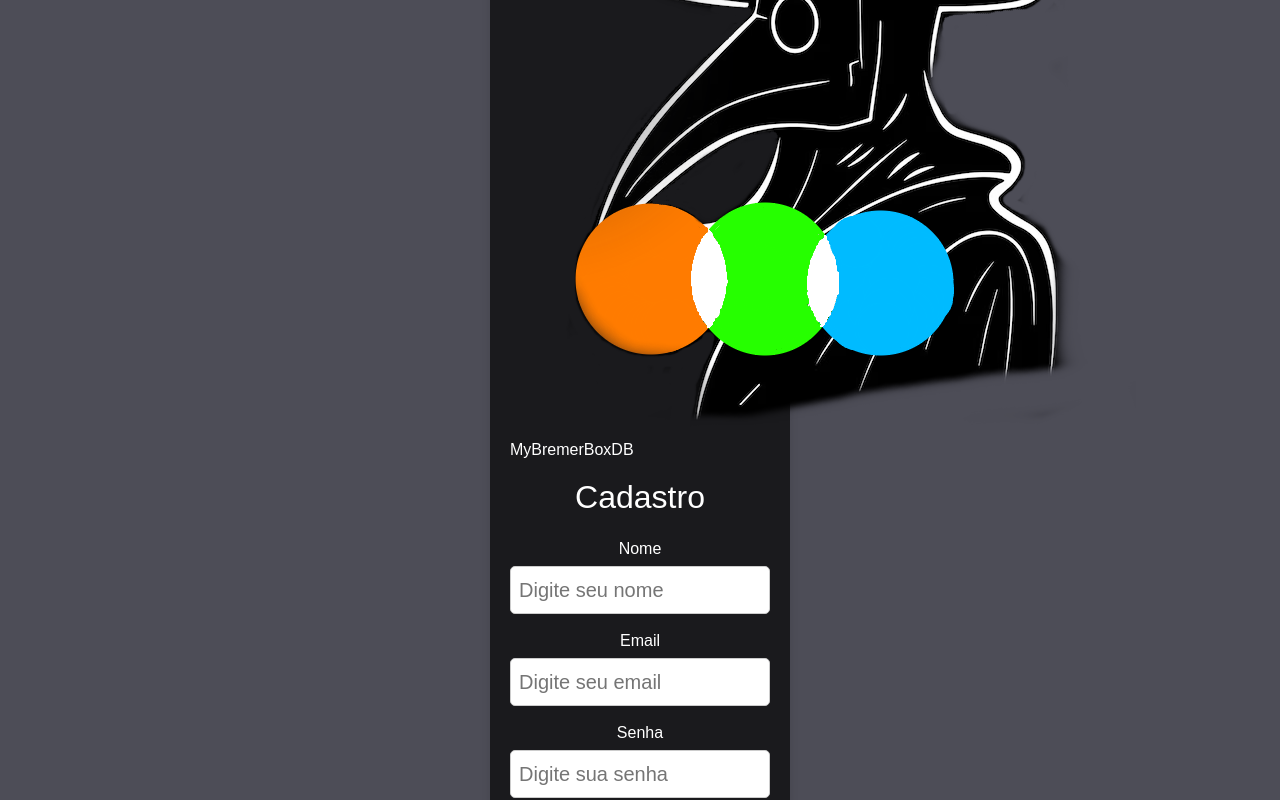
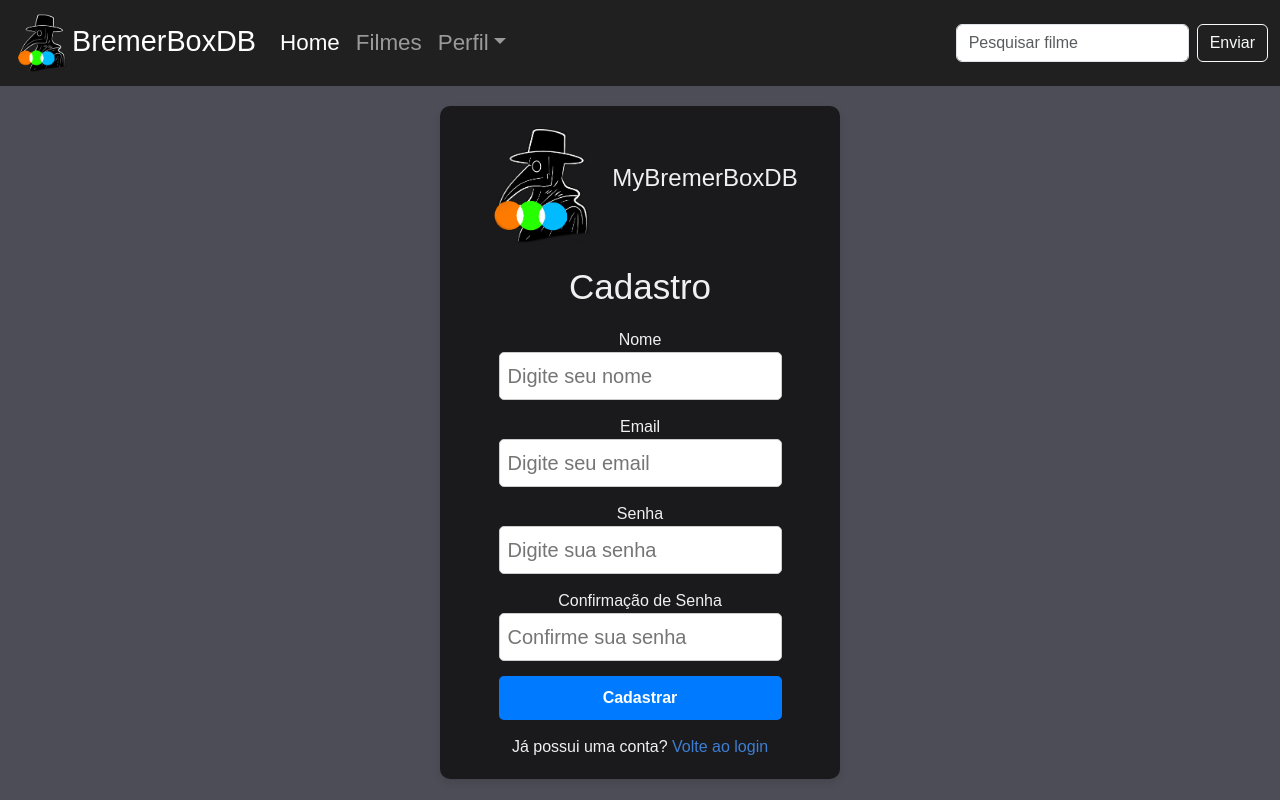
Before and after one commit to mateussimeao/BremerFilmes-FrontEnd, a React (Create React App) app: page /signup in a window 1280 px wide. Shown: the top 800 px of the page. Built offline with nearby package versions, Linux system fonts and the light colour scheme; a web font is replaced by a local one.

Commit message:
Refat on signup

```diff
--- a/src/pages/signup/Signup.css
+++ b/src/pages/signup/Signup.css
@@ -1,44 +1,76 @@
 .signup-page {
+  background-color: rgb(77, 77, 87);
+  min-height: 100vh;
+  display: flex;
+  flex-direction: column;
+  align-items: center;
+}
+
+.signup-container-wrapper {
   display: flex;
   justify-content: center;
   align-items: center;
-  height: 100vh;
-  margin: 0;
-  background-color: rgb(77, 77, 87);
+  flex-grow: 1;
+  width: 100%;
 }
 
 .signup-container {
-  width: 300px;
+  background-color: rgb(26, 26, 29);
+  color: #f0f0f0;
+  width: 100%;
+  max-width: 400px;
   padding: 20px;
   border-radius: 10px;
-  background-color: rgb(26, 26, 29);
   box-shadow: 0 4px 8px rgba(0, 0, 0, 0.1);
-  color: white;
+  display: flex;
+  flex-direction: column;
+  align-items: center;
+  margin-top: 20px;
 }
 
 .signup-container h2 {
+  font-size: 35px;
+  margin-bottom: 20px;
   text-align: center;
+}
+
+.site-header {
+  display: flex;
+  align-items: center;
+  justify-content: center;
   margin-bottom: 20px;
 }
 
-.signup-container .form-group {
+.header-img {
+  width: 120px;
+  height: auto;
+  margin-right: 10px;
+}
+
+#site-name {
+  font-size: 1.5rem;
+}
+
+.form-group {
+  width: 100%;
   margin-bottom: 15px;
 }
 
-.signup-container label {
-  display: block;
-  margin-bottom: 5px;
-}
-
-.signup-container input {
+.form-group input {
   width: 100%;
   padding: 8px;
   border: 1px solid #ccc;
   border-radius: 5px;
-  display: block;
+  color: #000000;
+  background-color: #ffffff;
+  font-size: 20px;
 }
 
-.signup-container .error {
+.form-group input:focus {
+  border-color: #104986;
+}
+
+.error {
   color: red;
   text-align: center;
   margin-bottom: 15px;
@@ -52,23 +84,27 @@
   border: none;
   border-radius: 5px;
   cursor: pointer;
+  font-weight: bold;
 }
 
 .signup-container button:hover {
   background-color: #0056b3;
 }
 
-.signup-container .back-to-login {
+.back-to-login {
   text-align: center;
   margin-top: 15px;
-  color: white;
 }
 
-.signup-container .back-to-login a {
-  color: #007bff;
+.back-to-login a {
+  color: #3d7ed3;
   text-decoration: none;
 }
 
-.signup-container .back-to-login a:hover {
+.back-to-login a:hover {
   text-decoration: underline;
 }
+
+.navbar{
+  width: 100%;
+}
--- a/src/pages/signup/Signup.js
+++ b/src/pages/signup/Signup.js
@@ -1,7 +1,8 @@
 import React, { useState } from 'react';
 import { Link } from 'react-router-dom';
 import './Signup.css';
-import logo from '../../img/logo.png'
+import logo from '../../img/logo.png';
+import Navbar from '../../components/navbar/Navbar';
 
 function Signup() {
   const [name, setName] = useState('');
@@ -15,7 +16,6 @@ function Signup() {
     if (password !== confirmPassword) {
       setError("As senhas não coincidem!");
     } else {
-      // Lógica de registro aqui
       console.log("Nome:", name);
       console.log("Email:", email);
       console.log("Senha:", password);
@@ -24,13 +24,14 @@ function Signup() {
   };
 
   return (
-    <div className="signup-page"> {/* Aplica a classe para centralizar a página */}
+    <div className="signup-page">
+      <Navbar />
       <div className="signup-container">
-        <header className="site-Header">
-          <img src={logo} alt='Logo da BremerBoxDB' className='headerImg'></img>
-          <p id='site-Name'>MyBremerBoxDB</p>
+        <header className="site-header">
+          <img src={logo} alt="Logo da BremerBoxDB" className="header-img" />
+          <p id="site-name">MyBremerBoxDB</p>
         </header>
-        <h2>Cadastro</h2>
+        <h2 id="signup_text">Cadastro</h2>
         <form onSubmit={handleSubmit}>
           <div className="form-group">
             <label>Nome</label>
@@ -73,7 +74,7 @@ function Signup() {
             />
           </div>
           {error && <p className="error">{error}</p>}
-          <button type="submit"><b>Cadastrar</b></button>
+          <button type="submit" className="btn btn-light">Cadastrar</button>
         </form>
         <div className="back-to-login">
           Já possui uma conta? <Link to="/">Volte ao login</Link>
```
